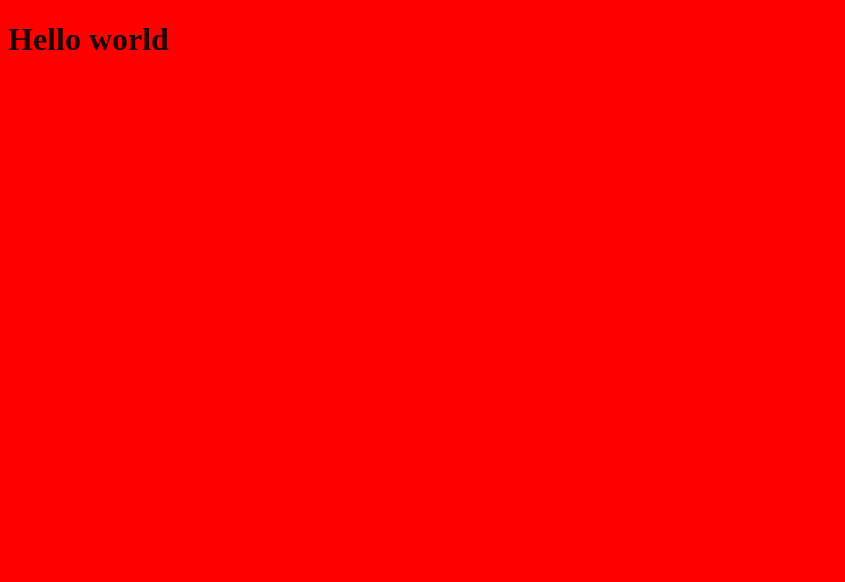
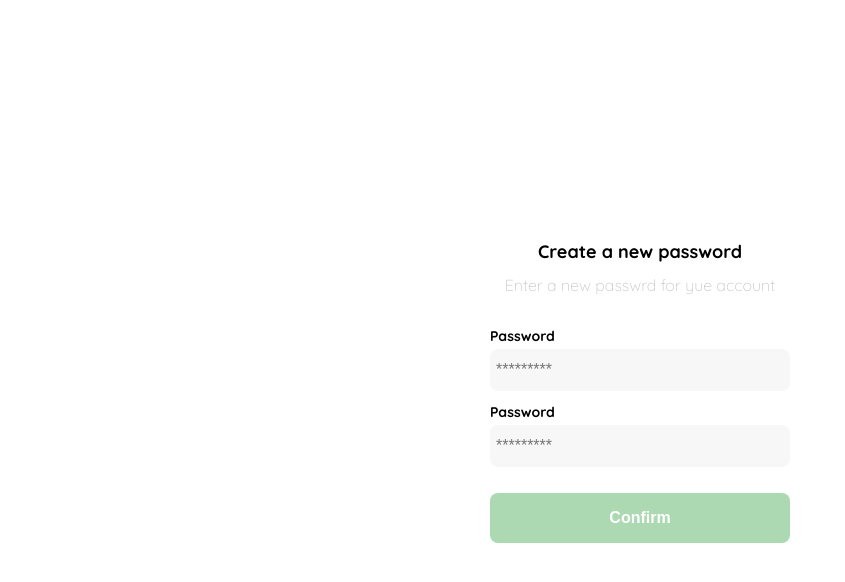
Before and after one commit to diegos35/react-shop, a React app: page / in a window 1280 px wide. Shown: the top 582 px of the page, without its empty margins (0-845 px from the left). Built offline with nearby package versions, Linux system fonts and the light colour scheme.

Commit message:
feat: estilos en los componentes

```diff
--- a/public/index.html
+++ b/public/index.html
@@ -4,11 +4,13 @@
     <meta charset="UTF-8">
     <meta http-equiv="X-UA-Compatible" content="IE=edge">
     <meta name="viewport" content="width=device-width, initial-scale=1.0">
+    <link rel="preconnect" href="https://fonts.googleapis.com">
+    <link rel="preconnect" href="https://fonts.gstatic.com" crossorigin>
+    <link href="https://fonts.googleapis.com/css2?family=Quicksand:wght@300;500;700&display=swap" rel="stylesheet">
     <title>React shop</title>
 </head>
 <body>
     <div id="app"> <!--tiene que ser el mismo del reactDOM -->
-
     </div>
 </body>
 </html>
--- a/src/components/App.jsx
+++ b/src/components/App.jsx
@@ -1,9 +1,13 @@
 import React from 'react'
-import  '../styles/global.scss';
+import Layout from '../containers/Layout';
+import Login from '../containers/Login';
+import  '../styles/global.css';
 
 const App = () => {
     return (
-        <h1>Hello world</h1>
+        <Layout>
+            <Login />
+        </Layout>
     );
 }
 
--- /dev/null
+++ b/src/containers/Layout.jsx
@@ -0,0 +1,10 @@
+import React from 'react'
+const Layout = ({children}) => {
+    return ( //componente quien recibe un hijo
+    <div className="Layout">
+        {children}
+    </div>
+    );
+}
+
+export default Layout;
--- a/src/containers/login.jsx
+++ b/src/containers/login.jsx
@@ -1,25 +1,43 @@
 import React from 'react';
+import '../styles/Login.scss';
+import logo from '../../public/assets/logos/logo_yard_sale.svg';
+
+
 const login = () => {
-    return (
-        <div className="login">
-            <div className="form-container">
-                <img src="./logos/logo_yard_sale.svg" alt="logo" className="logo"/>
-
-                    <h1 className="title">Create a new password</h1>
-                    <p className="subtitle">Enter a new passwrd for yue account</p>
-
-                    <form action="/" className="form">
-                        <label for="password" className="label">Password</label>
-                        <input type="password" id="password" placeholder="*********" className="input input-password" />
-
-                        <label for="new-password" className="label">Password</label>
-                        <input type="password" id="new-password" placeholder="*********" className="input input-password" />
-
-                        <input type="submit" value="Confirm" className="primary-button login-button" />
-                    </form>
-            </div>
-        </div>
-    );
-}
+  return (
+    <div className='login'>
+      <div className='form-container'>
+      <img src={logo} alt='logo' className='logo' />
+        <h1 className='title'>Create a new password</h1>
+        <p className='subtitle'>Enter a new passwrd for yue account</p>
+        <form action='/' className='form'>
+          <label for='password' className='label'>
+            Password
+          </label>
+          <input
+            type='password'
+            id='password'
+            placeholder='*********'
+            className='input input-password'
+          />
+          <label for='new-password' className='label'>
+            Password
+          </label>
+          <input
+            type='password'
+            id='new-password'
+            placeholder='*********'
+            className='input input-password'
+          />
+          <input
+            type='submit'
+            value='Confirm'
+            className='primary-button login-button'
+          />
+        </form>
+      </div>
+    </div>
+  );
+};
 
 export default login;
--- /dev/null
+++ b/src/styles/_vars.scss
@@ -0,0 +1,10 @@
+:root {
+	--white: #FFFFFF;
+	--black: #000000;
+	--very-light-pink: #C7C7C7;
+	--text-input-field: #F7F7F7;
+	--hospital-green: #ACD9B2;
+	--sm: 14px;
+	--md: 16px;
+	--lg: 18px;
+}
--- /dev/null
+++ b/src/styles/global.css
@@ -0,0 +1,4 @@
+body {
+  margin: 0;
+  font-family: 'Quicksand', sans-serif;
+}
--- a/src/styles/global.scss
+++ /dev/null
@@ -1,7 +0,0 @@
-$base-color: #ff0000;
-$color: rgba(black, 0.88);
-
-body {
-    background-color: $base-color;
-    color: $color;
-}
--- /dev/null
+++ b/src/styles/login.scss
@@ -0,0 +1,69 @@
+@use '../styles/vars';
+.login {
+  width: 100%;
+  height: 100vh;
+  display: grid;
+  place-items: center;
+}
+.form-container {
+  display: grid;
+  grid-template-rows: auto 1fr auto;
+  width: 300px;
+}
+.logo {
+  width: 150px;
+  margin-bottom: 48px;
+  justify-self: center;
+  display: none;
+}
+.title {
+  font-size: var(--lg);
+  margin-bottom: 12px;
+  text-align: center;
+}
+.subtitle {
+  color: var(--very-light-pink);
+  font-size: var(--md);
+  font-weight: 300;
+  margin-top: 0;
+  margin-bottom: 32px;
+  text-align: center;
+}
+.form {
+  display: flex;
+  flex-direction: column;
+}
+.label {
+  font-size: var(--sm);
+  font-weight: bold;
+  margin-bottom: 4px;
+}
+.input {
+  background-color: var(--text-input-field);
+  border: none;
+  border-radius: 8px;
+  height: 30px;
+  font-size: var(--md);
+  padding: 6px;
+  margin-bottom: 12px;
+}
+.primary-button {
+  background-color: var(--hospital-green);
+  border-radius: 8px;
+  border: none;
+  color: var(--white);
+  width: 100%;
+  cursor: pointer;
+  font-size: var(--md);
+  font-weight: bold;
+  height: 50px;
+}
+.login-button {
+  margin-top: 14px;
+  margin-bottom: 30px;
+}
+@media (max-width: 640px) {
+  .logo {
+    display: block;
+  }
+}
--- a/webpack.config.js
+++ b/webpack.config.js
@@ -18,35 +18,42 @@
         test: /\.js$|jsx/,
         exclude: /node_modules/,
         use: {
-                    loader: 'babel-loader'
-				}
+          loader: 'babel-loader',
+          options: {
+            presets: [
+              '@babel/preset-env',
+              [
+                '@babel/preset-react',
+                {
+                  runtime: 'automatic',
+                },
+              ],
+            ],
+          },
+        },
       },
       {
         test: /\.html$/,
         use: [
           {
-						loader: 'html-loader'
-					}
-				]
+            loader: 'html-loader',
+          },
+        ],
       },
 
       {
-				test: /\.s[ac]ss$/i,
-				use: [
-					"style-loader",
-					"css-loader",
-					"sass-loader",
+        test: /\.s?[ca]ss$/,
+        use: ['style-loader', 'css-loader', 'sass-loader'],
+      },
     ],
-			}
-		]
   },
   plugins: [
     new HtmlWebpackPlugin({
       template: './public/index.html',
-			filename: './index.html'
+      filename: './index.html',
     }),
     new MiniCssExtractPlugin({
-			filename: '[name].css'
+      filename: '[name].css',
     }),
   ],
   devServer: {
@@ -55,5 +62,5 @@
     },
     compress: true,
     port: 3005,
-	  }
-}
+  },
+};
```
Also changed, not shown: 1 other file (tests, documents, lock files or other folders). Lines whose indentation alone changed are shown as unchanged.
